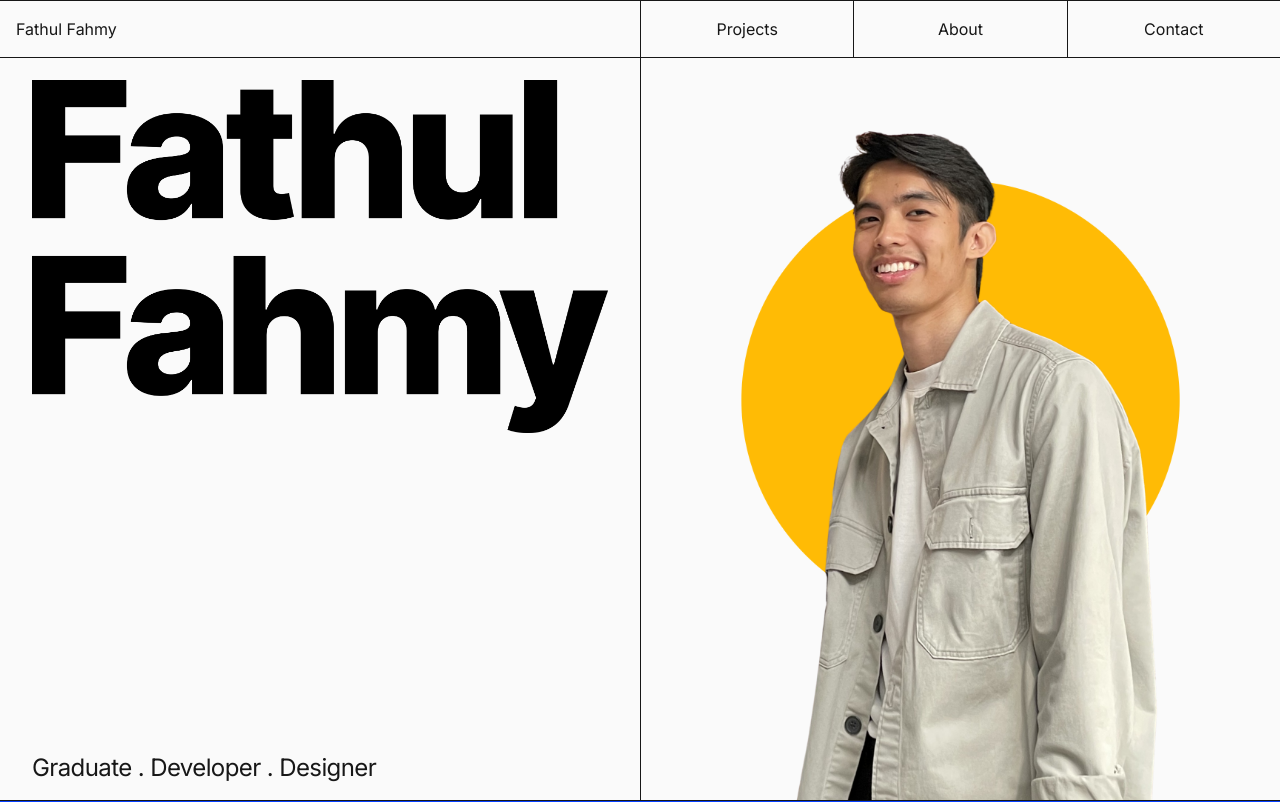
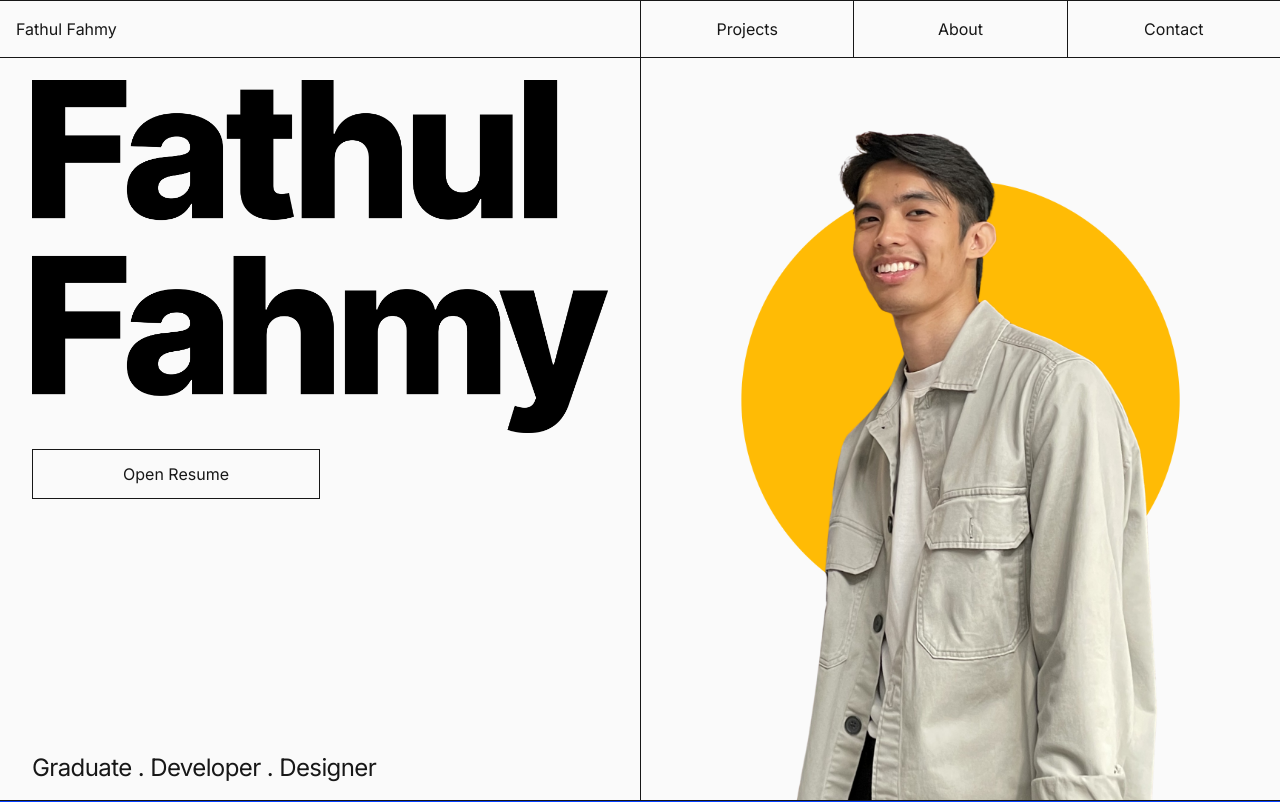
Before and after one commit to fathulfahmy/site, a React (Vite) app: page / in a window 1280 px wide. Shown: the top 802 px of the page. Built offline with nearby package versions, Linux system fonts and the light colour scheme.

Commit message:
feat: add resume

```diff
--- a/src/components/Home.jsx
+++ b/src/components/Home.jsx
@@ -1,12 +1,20 @@
 import typography from "../assets/typography.png";
 import potrait from "../assets/potrait_lg.png";
+import resume from "../assets/Fathul Fahmy CV.pdf";
 
 function Text() {
   return (
-    <div className="flex min-h-[32rem] flex-col p-4 pt-20 lg:h-full lg:px-8 lg:pt-20">
+    <div className="flex min-h-[32rem] flex-col p-4 pt-20 lg:h-full lg:px-8">
       <div className="grow pb-16">
         <img src={typography} />
+
+        <a href={resume} target="_blank">
+          <div className="button mt-4 w-full text-center lg:w-1/2">
+            Open Resume
+          </div>
+        </a>
       </div>
+
       <div className="text-xl tracking-tight lg:text-2xl">
         Graduate . Developer . Designer
       </div>
```
Also changed, not shown: 1 other file (tests, documents, lock files or other folders).
